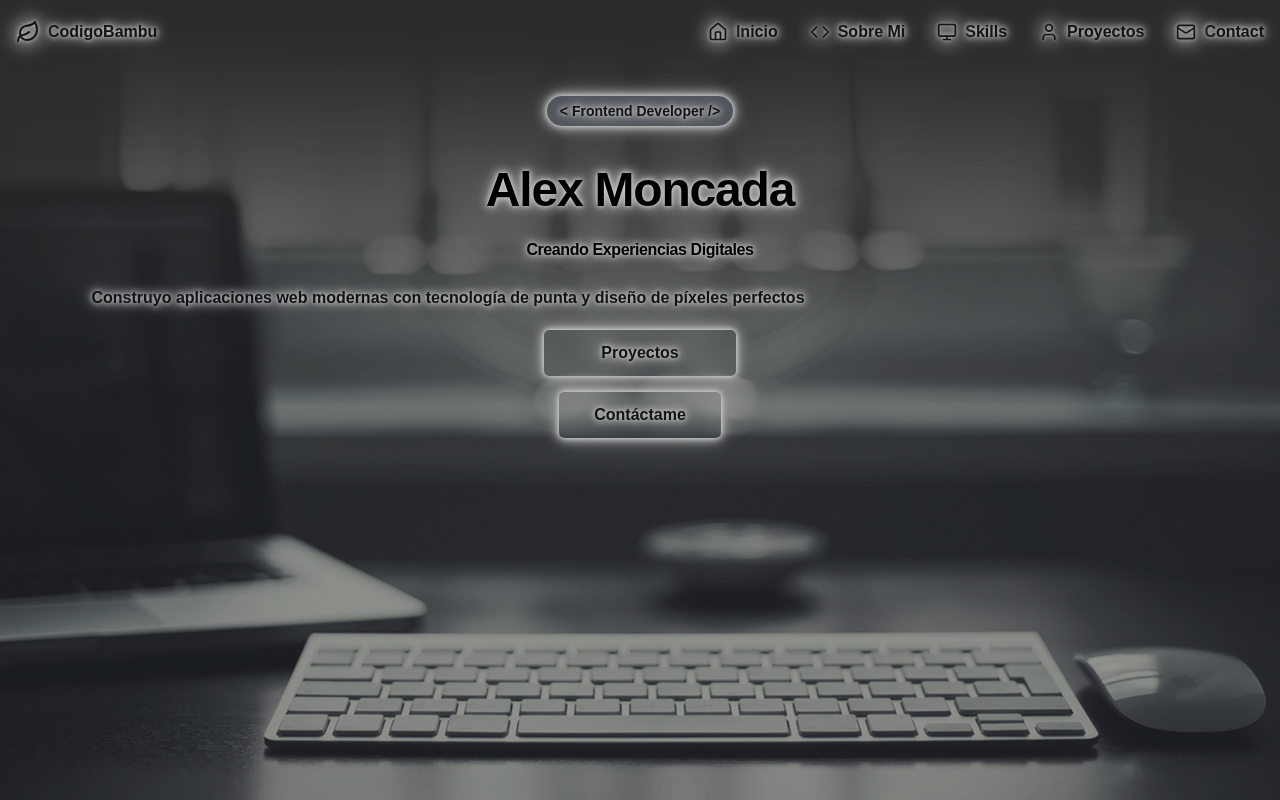
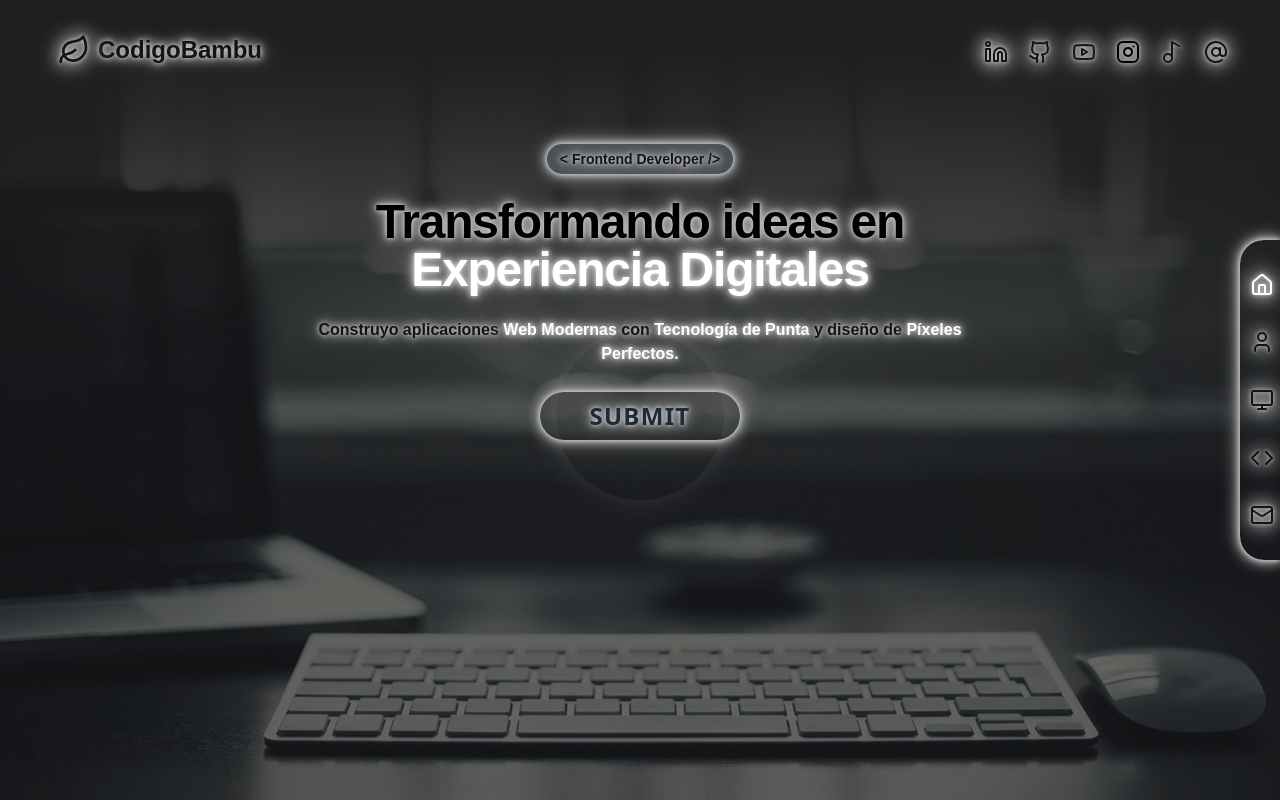
Before and after one commit to CodigoBambu/portafolio-dev, a React (Vite) app: page / in a window 1280 px wide. Shown: the top 800 px of the page. Built offline with nearby package versions, Linux system fonts and the light colour scheme.

Commit message:
Update dependencies and enhance Hero section with social media icons; improve button styles and layout

```diff
--- a/index.html
+++ b/index.html
@@ -1,9 +1,9 @@
-<!doctype html>
+<!DOCTYPE html>
 <html lang="en">
   <head>
     <meta charset="UTF-8" />
     <link rel="icon" type="image/svg+xml" href="/favicon.ico" />
-    <link rel="stylesheet" href="./src/styles/App.css">
+    <link rel="stylesheet" href="./src/styles/App.css" />
     <meta name="viewport" content="width=device-width, initial-scale=1.0" />
     <title>Portafolio Dev - CodigoBambu</title>
   </head>
--- a/package.json
+++ b/package.json
@@ -17,7 +17,10 @@
     "react-dom": "^19.0.0",
     "react-icons": "^5.5.0",
     "react-intersection-observer": "^9.16.0",
-    "react-router-dom": "^7.3.0"
+    "react-router-dom": "^7.3.0",
+    "react-tsparticles": "^2.9.3",
+    "three": "^0.174.0",
+    "tsparticles": "^2.9.3"
   },
   "devDependencies": {
     "@eslint/js": "^9.21.0",
--- a/src/App.jsx
+++ b/src/App.jsx
@@ -2,15 +2,11 @@ import React from "react";
 import "./styles/App.css";
 import { BrowserRouter } from "react-router-dom";
 import Hero from "./sections/Hero";
-import AboutMe from "./sections/AboutMe";
-import Skills from "./sections/Skills";
 
 function App() {
   return (
     <BrowserRouter>
       <Hero />
-      <AboutMe />
-      <Skills />
     </BrowserRouter>
   );
 }
--- a/src/components/Logo.jsx
+++ b/src/components/Logo.jsx
@@ -1,9 +1,10 @@
 import React from "react";
+import { Leaf } from "lucide-react";
 
-const Logo = ({ icon }) => {
+const Logo = () => {
   return (
-    <div className="flex items-center gap-2 group">
-      {icon}
+    <div className="flex items-center justify-center gap-2 group text-3xl md:text-2xl">
+      <Leaf className="w-10 h-25 text-[#141418] group-hover:text-gray-100 icon-shadow transition-colors duration-300 cursor-pointer md:w-8" />
       <a
         href="/"
         className="text-[#141418] font-bold group-hover:text-gray-100 text-shadow transition-colors duration-200"
--- a/src/components/MenuNav.jsx
+++ b/src/components/MenuNav.jsx
@@ -1,188 +1,107 @@
-import React, { useState, useEffect } from "react";
+import React, { useState, useEffect, useRef } from "react";
 import { Link } from "react-router-dom";
-import { motion } from "framer-motion";
-import { Menu, X, Code, Monitor, User, Home, Mail, Leaf } from "lucide-react";
-import Logo from "./Logo";
+import { Code, Monitor, User, Home, Mail } from "lucide-react";
 
 const Navbar = () => {
-  const [isOpen, setIsOpen] = useState(false);
-  const [scrolled, setScrolled] = useState(false);
+  const [activeSection, setActiveSection] = useState("hero");
+  const sectionRefs = {
+    hero: useRef(null),
+    aboutme: useRef(null),
+    skills: useRef(null),
+    about: useRef(null),
+    contact: useRef(null),
+  };
 
   useEffect(() => {
     const handleScroll = () => {
-      const offset = window.scrollY;
-      if (offset > 50) {
-        setScrolled(true);
-      } else {
-        setScrolled(false);
+      checkActiveSection();
+    };
+
+    const checkActiveSection = () => {
+      for (const sectionId in sectionRefs) {
+        const section = sectionRefs[sectionId].current;
+        if (section) {
+          const rect = section.getBoundingClientRect();
+          if (rect.top <= 100 && rect.bottom >= 100) {
+            setActiveSection(sectionId);
+            break;
+          }
+        }
       }
     };
 
     window.addEventListener("scroll", handleScroll);
+    checkActiveSection();
+
     return () => {
       window.removeEventListener("scroll", handleScroll);
     };
   }, []);
 
-  const toggleMenu = () => {
-    setIsOpen(!isOpen);
-  };
-
-  const navbarClasses = `fixed w-full z-50 transition-all duration-300 ${
-    scrolled ? "py-3 backdrop-blur-[5px] box-shadow" : "py-5 "
-  }`;
-
-  const navItemVariants = {
-    closed: { opacity: 0, y: 20 },
-    open: (i) => ({
-      opacity: 1,
-      y: 0,
-      transition: {
-        delay: 0.1 + i * 0.1,
-        duration: 0.5,
-        ease: [0.22, 1, 0.36, 1],
-      },
-    }),
-  };
-
   const menuItems = [
     {
       id: "inicio",
-      name: "Inicio",
-      icon: (
-        <Home className="w-5 h-5 text-[#141418] group-hover:text-gray-100 icon-shadow" />
-      ),
+      icon: <Home />,
       link: "/#hero",
+      sectionId: "hero",
     },
     {
       id: "sobre mi",
-      name: "Sobre Mi",
-      icon: (
-        <Code className="w-5 h-5 text-[#141418] group-hover:text-gray-100 icon-shadow" />
-      ),
+      icon: <User />,
       link: "/#aboutme",
+      sectionId: "aboutme",
     },
     {
       id: "skills",
-      name: "Skills",
-      icon: (
-        <Monitor className="w-5 h-5 text-[#141418] group-hover:text-gray-100 icon-shadow" />
-      ),
+      icon: <Monitor />,
       link: "/#skills",
+      sectionId: "skills",
     },
     {
       id: "proyectos",
-      name: "Proyectos",
-      icon: (
-        <User className="w-5 h-5 text-[#141418] group-hover:text-gray-100 icon-shadow" />
-      ),
+      icon: <Code />,
       link: "/#about",
+      sectionId: "about",
     },
     {
       id: "contact",
-      name: "Contact",
-      icon: (
-        <Mail className="w-5 h-5 text-[#141418] group-hover:text-gray-100 icon-shadow" />
-      ),
+      icon: <Mail />,
       link: "/#contact",
+      sectionId: "contact",
     },
   ];
 
   return (
-    <nav className={navbarClasses}>
-      <div className="flex justify-between items-center w-full px-4">
-        <Logo
-          icon={
-            <Leaf className="w-6 h-6 text-[#141418] group-hover:text-gray-100 icon-shadow transition-colors duration-300 cursor-pointer" />
-          }
-        />
-
-        {/* Desktop Menu */}
-        <div className="hidden md:flex items-center space-x-8">
+    <nav className="fixed bottom-0 w-full backdrop-blur-[2px] box-shadow flex justify-around py-4 z-100 md:right-0 md:top-1/2 md:transform md:-translate-y-1/2 md:w-10 md:h-80 md:rounded-tl-3xl md:rounded-bl-3xl md:flex-col">
       {menuItems.map((item) => (
-            <motion.div
+        <Link
           key={item.id}
-              initial={{ opacity: 0, y: -10 }}
-              animate={{ opacity: 1, y: 0 }}
-              transition={{ delay: 0.1, duration: 0.5 }}
-            >
-              <a
-                href={item.link}
-                className="text-[#141418] text-shadow font-extrabold hover:text-gray-100 transition-colors duration-300 flex items-center gap-2 group"
-              >
-                {item.icon}
-                {item.name}
-              </a>
-            </motion.div>
-          ))}
-        </div>
-
-        {/* Mobile Menu Button */}
-        <div className="md:hidden flex items-center gap-2">
-          <button
-            onClick={toggleMenu}
-            className=" text-[#141418]"
-            aria-label={isOpen ? "Close menu" : "Open menu"}
-          >
-            {isOpen ? (
-              <X className="w-7 h-7 icon-shadow text-[#1414118] font-extrabold" />
-            ) : (
-              <Menu className="w-7 h-7 icon-shadow" />
-            )}
-          </button>
-        </div>
-      </div>
-
-      {/* Mobile Menu */}
-      <motion.div
-        initial={false}
-        animate={isOpen ? "open" : "closed"}
-        variants={{
-          open: {
-            height: "auto",
-            opacity: 1,
-            transition: {
-              duration: 0.5,
-              staggerChildren: 0.1,
-            },
-          },
-          closed: {
-            height: 0,
-            opacity: 0,
-            transition: {
-              duration: 0.5,
-              staggerChildren: 0.05,
-              staggerDirection: -1,
-            },
-          },
-        }}
-        className="md:hidden overflow-hidden text-[#141418] text-shadow font-extrabold backdrop-blur-[5px]"
-      >
-        <div className="flex flex-col items-center px-4 py-2 space-y-4">
-          {menuItems.map((item) => (
-            <motion.div
-              key={item.id}
-              custom={item.id}
-              variants={navItemVariants}
-              className="w-full"
-            >
-              <div
-                className="py-4 flex items-center justify-center gap-2 w-full cursor-pointer"
-                onClick={() => {
-                  setIsOpen(false);
-                  window.location.href = item.link;
-                }}
+          to={item.link}
+          className="flex items-center justify-center"
         >
           {React.cloneElement(item.icon, {
             className:
-                    "w-6 h-6 group-hover:text-blue-500 icon-shadow text-[#1414118]",
+              item.sectionId === activeSection
+                ? "w-6 h-6 text-white icon-shadow md:ml-1"
+                : "w-6 h-6 text-[#141418] icon-shadow hover:scale-120 hover:text-white transition-all duration-500 md:ml-1",
           })}
-                <span>{item.name}</span>
-              </div>
-            </motion.div>
+        </Link>
       ))}
-        </div>
-      </motion.div>
+
+      {Object.keys(sectionRefs).map((sectionId) => (
+        <div
+          key={sectionId}
+          ref={sectionRefs[sectionId]}
+          id={sectionId}
+          style={{
+            position: "absolute",
+            top: 0,
+            left: 0,
+            width: "1px",
+            height: "1px",
+          }}
+        ></div>
+      ))}
     </nav>
   );
 };
--- a/src/sections/Hero.jsx
+++ b/src/sections/Hero.jsx
@@ -1,45 +1,103 @@
 import { div, header } from "framer-motion/client";
 import { section } from "framer-motion/m";
+import {
+  Linkedin,
+  Github,
+  Youtube,
+  Instagram,
+  Music2,
+  AtSign,
+} from "lucide-react";
 import Navbar from "../components/MenuNav";
-import Button from "../components/Button";
+import Logo from "../components/Logo";
 import React from "react";
 
 const Hero = () => {
   const handleClick = () => {
     console.log("¡Botón clickeado en Hero!");
   };
+  const socialMedia = [
+    {
+      id: "linkedin",
+      icon: (
+        <Linkedin className="w-5 h-5 text-[#141418] icon-shadow md:w-6 md:h-6 hover:scale-120 hover:text-white transition-all duration-500" />
+      ),
+      link: "https://www.linkedin.com/in/alexmoncadap/",
+    },
+    {
+      id: "github",
+      icon: (
+        <Github className="w-5 h-5 text-[#141418] icon-shadow md:w-6 md:h-6 hover:scale-120 hover:text-white transition-all duration-500" />
+      ),
+      link: "#",
+    },
+    {
+      id: "youtube",
+      icon: (
+        <Youtube className="w-5 h-5 text-[#141418] icon-shadow md:w-6 md:h-6 hover:scale-120 hover:text-white transition-all duration-500" />
+      ),
+      link: "#",
+    },
+    {
+      id: "instagram",
+      icon: (
+        <Instagram className="w-5 h-5 text-[#141418]e icon-shadow md:w-6 md:h-6 hover:scale-120 hover:text-white transition-all duration-500" />
+      ),
+      link: "#",
+    },
+    {
+      id: "tiktok",
+      icon: (
+        <Music2 className="w-5 h-5 text-[#141418] icon-shadow md:w-6 md:h-6 hover:scale-120 hover:text-white transition-all duration-500" />
+      ),
+      link: "#",
+    },
+    {
+      id: "treads",
+      icon: (
+        <AtSign className="w-5 h-5 text-[#141418] icon-shadow md:w-6 md:h-6 hover:scale-120 hover:text-white transition-all duration-500" />
+      ),
+      link: "#",
+    },
+  ];
   return (
     <header id="hero" className="relative z-10">
       <section className="relative z-10">
         <Navbar />
-        <div className="flex items-center justify-center content-center z-20 hover:scale-[1.05] transition-all duration-500">
-          <span className="inline-block border-transparent text-shadow z-20 text-[#141418] font-extrabold backdrop-blur-md bg-gray-500/50 hover:bg-gray-800/50 cursor-pointer hover:text-white transition-all duration-500 px-3 py-1 text-sm rounded-full border mt-24 box-shadow">
+        <div className="w-full flex justify-center items-center md:w-80">
+          <Logo />
+        </div>
+        <div className="flex justify-center items-center -mt-5 space-x-5 md:justify-end md:mr-13 md:-mt-15 ">
+          {socialMedia.map((item) => (
+            <a
+              key={item.id}
+              href={item.link}
+              target="_blank"
+              rel="noopener noreferrer"
+            >
+              {item.icon}
+            </a>
+          ))}
+        </div>
+        <div className="flex items-center justify-center content-center z-20 transition-all duration-500 md:mt-10">
+          <span className="inline-block border-transparent text-shadow z-20 text-[#141418] hover:scale-[1.05] font-extrabold backdrop-blur-md bg-gray-500/50 hover:bg-gray-800/50 cursor-pointer hover:text-white transition-all duration-500 px-3 py-1 text-sm rounded-full border mt-10 mb-6 box-shadow">
             &lt; Frontend Developer /&gt;
           </span>
         </div>
-        <h1 className="flex z-20 text-5xl mt-10 font-extrabold text-shadow mb-6 tracking-tight items-center content-center justify-center relative">
-          Alex Moncada
+        <h1 className="flex flex-col z-20 font-extrabold text-[28px] text-shadow mb-6 tracking-tight items-center justify-center relative md:text-5xl">
+          <span>Transformando ideas en</span>
+          <strong className="text-white">Experiencia Digitales</strong>
         </h1>
-        <h2 className="flex z-20 font-extrabold text-shadow mb-6 tracking-tight items-center content-center justify-center relative">
-          Creando Experiencias Digitales
-        </h2>
-        <p className="text-center z-20 text-[#141418] text-shadow font-semibold max-w-4xl relative">
-          Construyo aplicaciones web modernas con tecnología de punta y diseño
-          de píxeles perfectos
+        <p className="text-center z-20 text-[#141418] text-shadow font-semibold max-w-4xl relative md:max-w-2xl md:text-center md:mx-auto">
+          Construyo aplicaciones
+          <strong className="text-white"> Web Modernas </strong>con{" "}
+          <strong className="text-white">Tecnología de Punta</strong> y diseño
+          de <strong className="text-white">Píxeles Perfectos.</strong>
         </p>
-        <div className="flex flex-col justify-center items-center mt-5 gap-4">
-          <Button
-            text="Proyectos"
-            onClick={handleClick}
-            href="https://www.google.com"
-            className="btn text-[#141418] text-shadow z-20 box-shadow items-center justify-center content-center bg-transparent w-48"
-          />
-          <Button
-            text="Contáctame"
-            onClick={handleClick}
-            href="https://www.google.com"
-            className="btn text-[#141418] text-shadow z-20 box-shadow items-center justify-center content-center bg-transparent"
-          />
+        <div className="h-25 flex items-center justify-center">
+          <button className="button relative min-w-50 min-h-10 inline-flex font-sans text-2xl items-center justify-center uppercase text-center tracking-[1.3px] font-bold text-gray-800 bg-[#22222228] hover:bg-[#22222291] backdrop-blur-2xl border-none rounded-full box-shadow text-shadow hover:text-white transition-all duration-500 cursor-pointer outline-none p-2">
+            Submit
+          </button>
         </div>
       </section>
     </header>
--- a/src/styles/App.css
+++ b/src/styles/App.css
@@ -41,11 +41,69 @@ header::before {
   left: 0;
   width: 100%;
   height: 100%;
-  background-color: rgba(0, 0, 0, 0.363);
+  background-color: rgba(0, 0, 0, 0.562);
   z-index: 1;
 }
 
 /* Buttons */
+
+.button::before {
+  content: "";
+  border-radius: 1000px;
+  min-width: calc(200px + 1px);
+  min-height: calc(50px + 1px);
+  position: absolute;
+  top: 50%;
+  left: 50%;
+  transform: translate(-50%, -50%);
+  box-shadow: 0 0 10px rgb(218, 218, 218), 0 0 20px rgb(187, 187, 187),
+    0 0 30px rgb(145, 145, 145), 0 0 40px rgb(131, 131, 131);
+  opacity: 0;
+  transition: all 0.3s ease-in-out 0s;
+}
+
+.button:hover,
+.button:focus {
+  transform: translateY(-6px);
+}
+
+.button:hover::before,
+.button:focus::before {
+  opacity: 1;
+}
+
+.button::after {
+  content: "";
+  border-radius: 100%;
+  box-shadow: 0 0 10px rgb(218, 218, 218), 0 0 20px rgb(187, 187, 187),
+    0 0 30px rgb(145, 145, 145), 0 0 40px rgb(131, 131, 131);
+  position: absolute;
+  z-index: -1;
+  top: 50%;
+  left: 50%;
+  transform: translate(-50%, -50%);
+  animation: ring 1.5s infinite;
+}
+
+.button:hover::after,
+.button:focus::after {
+  animation: none;
+  display: none;
+}
+
+@keyframes ring {
+  0% {
+    width: 30px;
+    height: 30px;
+    opacity: 1;
+  }
+
+  100% {
+    width: 180px;
+    height: 180px;
+    opacity: 0;
+  }
+}
 
 .btn {
   box-shadow: 0 0 15px rgba(190, 190, 190, 0.8),
```
Also changed, not shown: 1 other file (tests, documents, lock files or other folders). Lines whose indentation alone changed are shown as unchanged.
